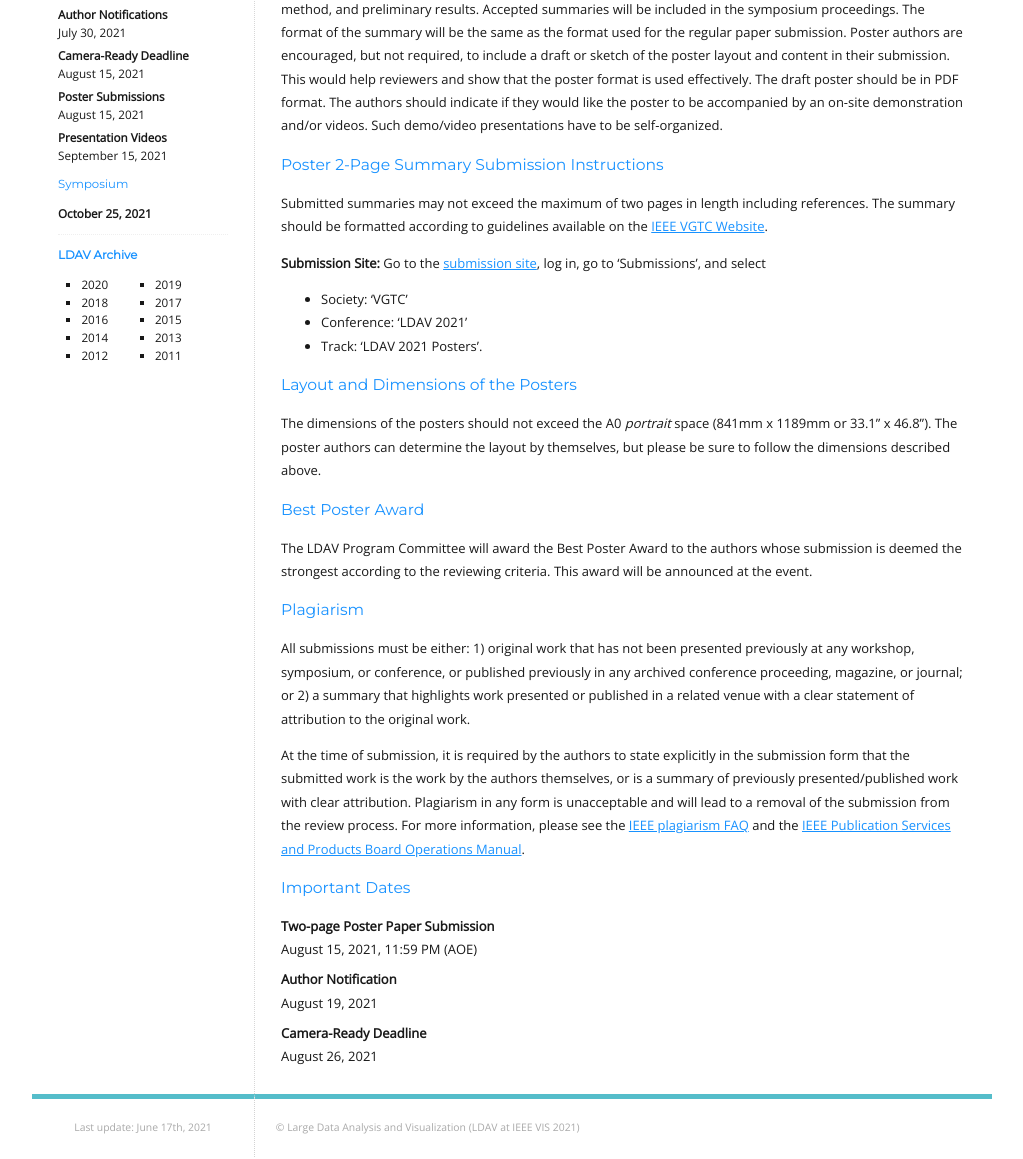
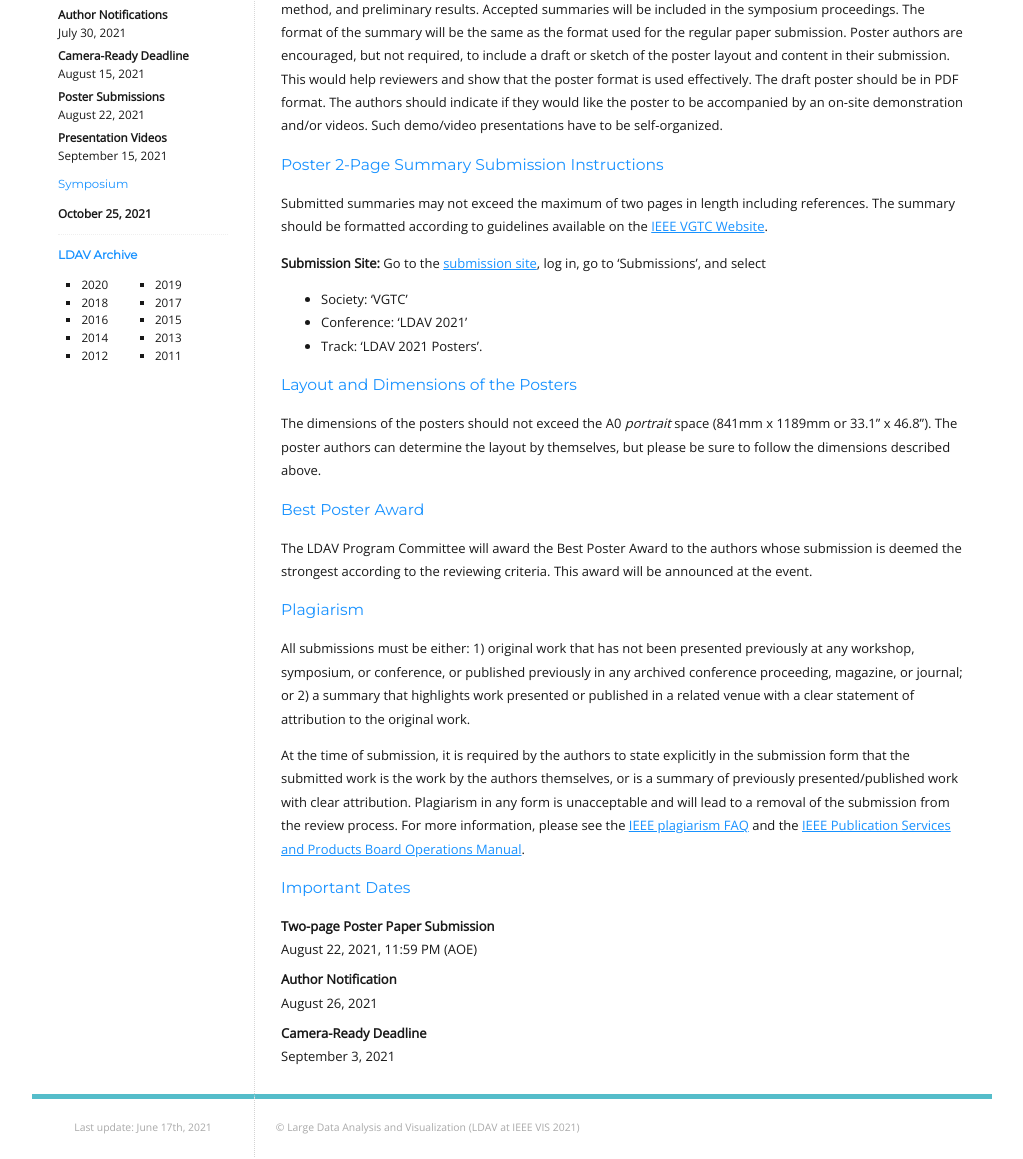
Before and after one commit to LDAV-Symposium/2023, a Jekyll site: the page built from _pages/call-for-posters.md, in a window 1280 px wide. Shown: the part 489-1648 px from the top of the page, without its empty margins (128-1151 px from the left). Built offline with Jekyll 4.4.1, drawn with Linux system fonts in a browser that asks for light colours.

Commit message:
updated poster deadline

```diff
--- a/_includes/dates.md
+++ b/_includes/dates.md
@@ -15,7 +15,7 @@ Camera-Ready Deadline
 : August 15, 2021
 
 Poster Submissions
-: August 15, 2021
+: August 22, 2021
 
 Presentation Videos
 : September 15, 2021
--- a/_pages/call-for-posters.md
+++ b/_pages/call-for-posters.md
@@ -54,10 +54,10 @@ Plagiarism in any form is unacceptable and will lead to a removal of the submiss
 ## Important Dates
 
 Two-page Poster Paper Submission
-: August 15, 2021, 11:59 PM (AOE)
+: August 22, 2021, 11:59 PM (AOE)
 
 Author Notification
-: August 19, 2021
+: August 26, 2021
 
 Camera-Ready Deadline
-: August 26, 2021
+: September 3, 2021
```
